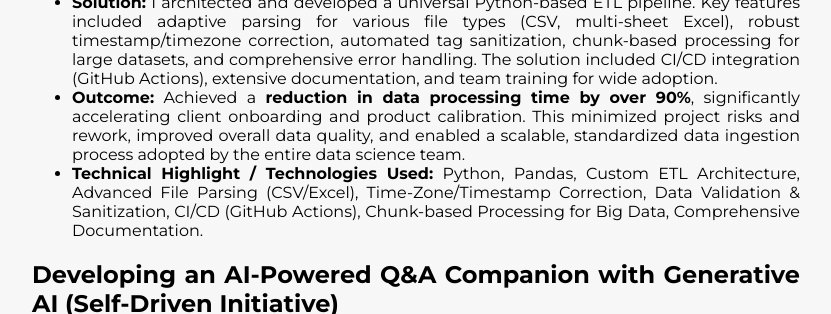
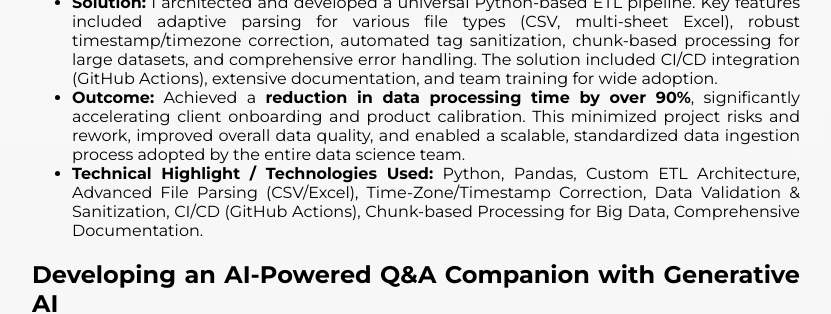
Before and after one commit to alexkolo/strategic-ai, a Jekyll site: the page built from en/portfolio.md, in a window 1280 px wide and 900 px high, scrolled down 2116 px, cut to the strip 0-314 px from the top of the window. Shown: the whole strip, without its empty margins (224-1055 px from the left). Built offline with Jekyll 4.4.1, drawn with Linux system fonts in a browser that asks for light colours; some web fonts are replaced.

Commit message:
fix: update section title for consistency in portfolio documentation

```diff
--- a/en/portfolio.md
+++ b/en/portfolio.md
@@ -49,7 +49,7 @@ _For the same SaaS provider, this project focused on creating a robust, scalable
 - **Outcome:** Achieved a **reduction in data processing time by over 90%**, significantly accelerating client onboarding and product calibration. This minimized project risks and rework, improved overall data quality, and enabled a scalable, standardized data ingestion process adopted by the entire data science team.
 - **Technical Highlight / Technologies Used:** Python, Pandas, Custom ETL Architecture, Advanced File Parsing (CSV/Excel), Time-Zone/Timestamp Correction, Data Validation & Sanitization, CI/CD (GitHub Actions), Chunk-based Processing for Big Data, Comprehensive Documentation.
 
-## Developing an AI-Powered Q&A Companion with Generative AI (Self-Driven Initiative)
+## Developing an AI-Powered Q&A Companion with Generative AI
 
 <div style="text-align: center;">
 <img src="{{ site.image_url }}/ChatGPT Image May 14, 2025, 08_12_56 PM - Developing an AI-Powered Q&A Companion with Generative AI.svg" alt="Developing an AI-Powered Q&A Companion with Generative AI" height="200"/>
```
